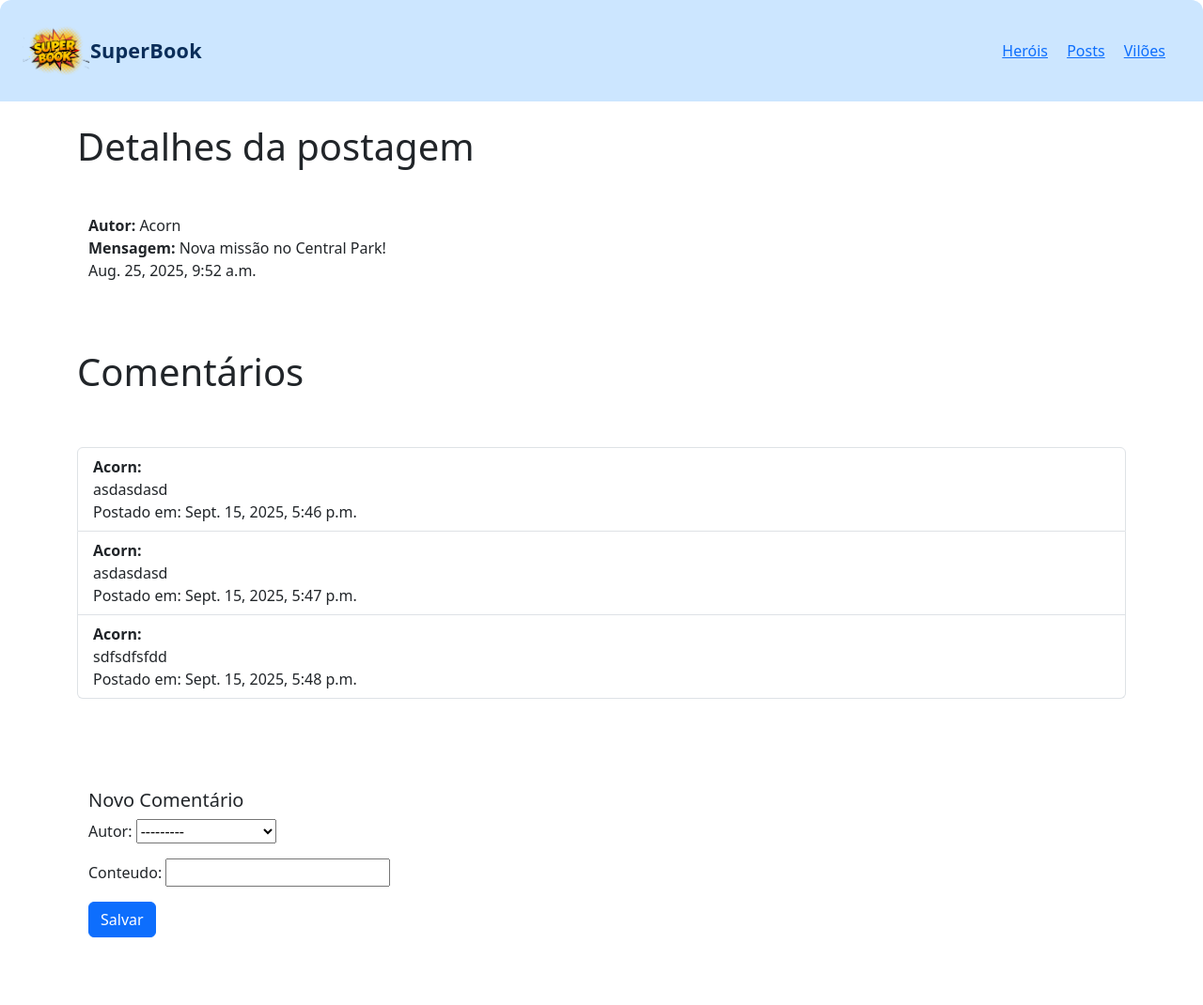
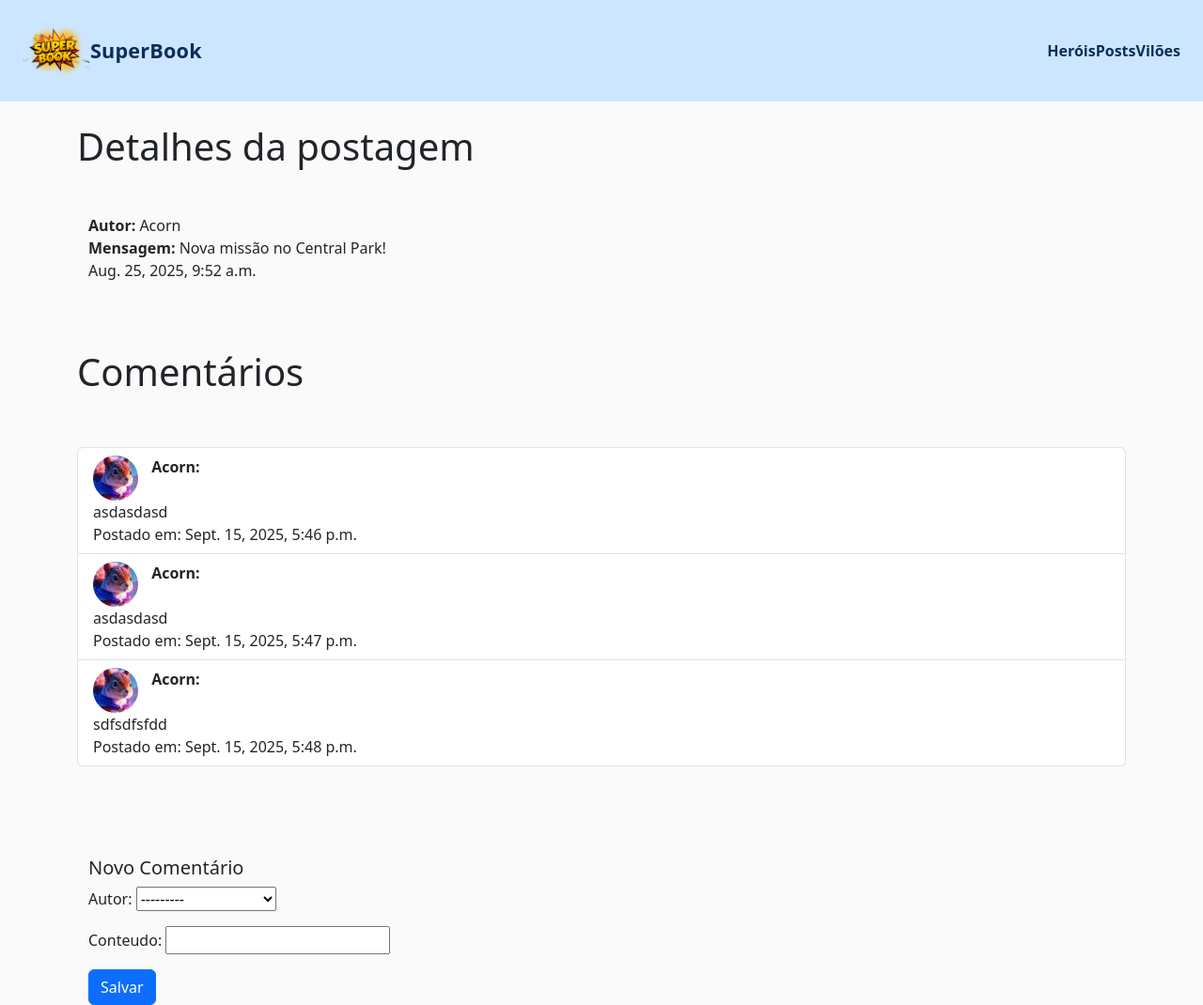
Before and after one commit to oLuizEnr/Superbook, a Django app: page /posts/2/detalhes in a window 1280 px wide. Shown: the whole page at 94% size. Before the commit the page ends 998 px from the top, so only its background shows below. Run offline with Django 5.2, Linux system fonts and the light colour scheme; data comes from the database, SQL or seed files in the repository.

Commit message:
Exercício em andamento.

```diff
--- a/posts/templates/posts/detalhes_post.html
+++ b/posts/templates/posts/detalhes_post.html
@@ -12,6 +12,9 @@
       {% for comment in comments %}
 
         <li class="list-group-item">
+          {% if post.autor.imagem %}
+            <img src="{{ post.autor.imagem.url }}" class="profile-pic" alt="foto">
+          {% endif %}
           <strong>{{ comment.autor.codinome }}:</strong><br>
           {{ comment.conteudo }}<br>
           Postado em: {{ comment.criado_em }}
--- a/superbook/static/css/style.css
+++ b/superbook/static/css/style.css
@@ -1,9 +1,18 @@
 /* superbook/superbook/static/css/style.css */
+body {
+  background-color: #fafafa;
+}
+
 .navbar-custom {
   background-color: #cce6ff;
   padding: 18px 24px;
   min-height: 96px;
-  border-radius: 12px 12px 0 0;
+}
+
+.navbar-custom-V {
+  background-color: #ffcccc;
+  padding: 18px 24px;
+  min-height: 96px;
 }
 
 .brand { gap: 12px; }                 /* espaço entre logo e texto */
@@ -15,6 +24,38 @@
   line-height: 1;                     /* alinha verticalmente ao logo */
   color: #0b2e59;                     /* azul mais escuro para contraste */
   letter-spacing: .2px;
+}
+
+.links {
+  min-width: 10vw;
+  display: flex;
+  justify-content: space-between;
+
+  & a {
+    color: #0b2e59;
+    text-decoration: none;
+    font-weight: bold;
+  }
+
+  & a:hover {
+    color: #3b93ff;
+  }
+}
+
+.links-V {
+  min-width: 10vw;
+  display: flex;
+  justify-content: space-between;
+
+  & a {
+    color: #590b0b;
+    text-decoration: none;
+    font-weight: bold;
+  }
+
+  & a:hover {
+    color: #ff3b3b;
+  }
 }
 
 @media (max-width: 576px) {
--- a/superbook/templates/partials/menu.html
+++ b/superbook/templates/partials/menu.html
@@ -5,10 +5,10 @@
     <span class="brand-title d-none d-sm-inline">SuperBook</span>
   </div>
 
-  <div>
-    <a href="{% url 'lista_herois' %}" class="me-3">Heróis</a>
-    <a href="{% url 'lista_posts' %}" class="me-3">Posts</a>
-    <a href="{% url 'lista_viloes' %}" class="me-3">Vilões</a>
+  <div class="links">
+    <a href="{% url 'lista_herois' %}">Heróis</a>
+    <a href="{% url 'lista_posts' %}">Posts</a>
+    <a href="{% url 'lista_viloes' %}">Vilões</a>
   </div>
 
   {% if user.hero.imagem %}
```
